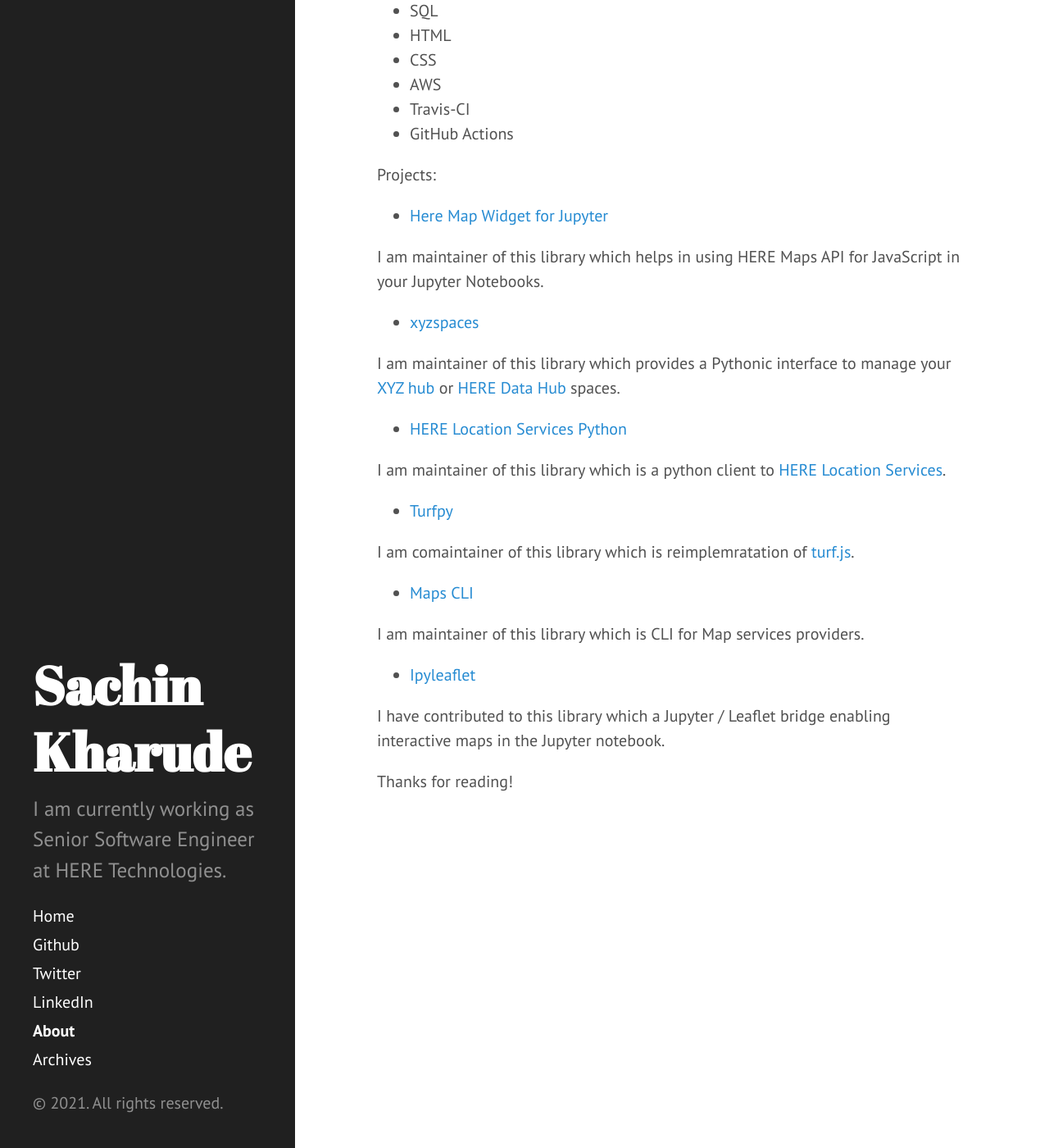
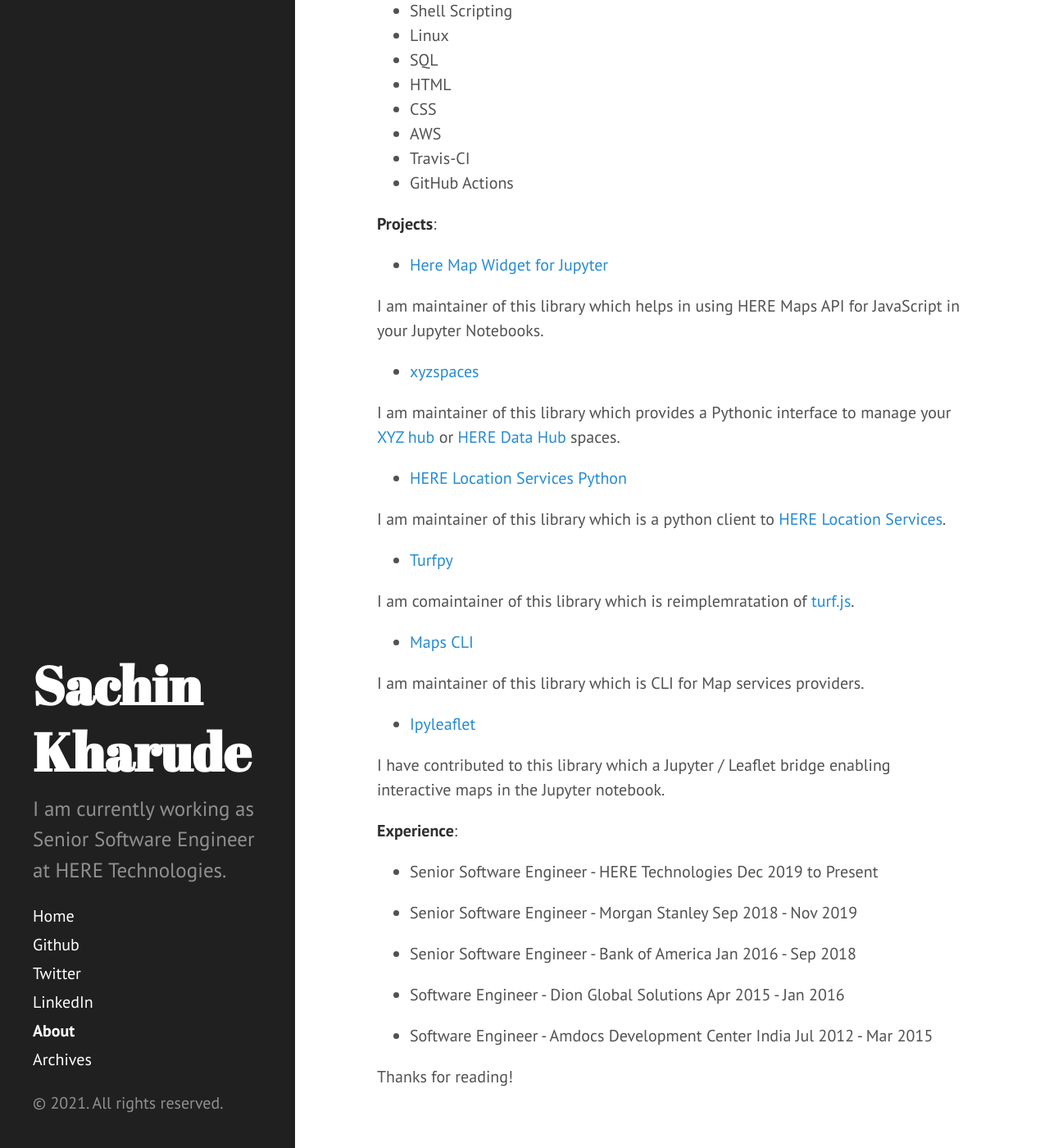
Before and after one commit to sackh/sackh.github.io, a Jekyll site: the page built from about.md, in a window 1280 px wide and 1400 px high, scrolled down 522 px. Shown: the whole window at 82% size. Built offline with Jekyll 4.4.1, drawn with Linux system fonts in a browser that asks for light colours; Markdown is read by kramdown in place of the engine named in the settings; some of the changed text lies outside the part shown.

Commit message:
update2
Signed-off-by: Kharude, Sachin <sachin.kharude@here.com>

```diff
--- a/about.md
+++ b/about.md
@@ -49,5 +51,17 @@ I am maintainer of this library which is CLI for Map services providers.
 
 I have contributed to this library which a Jupyter / Leaflet bridge enabling interactive maps in the Jupyter notebook.
 
+**Experience**:
+
+- Senior Software Engineer - HERE Technologies Dec 2019 to Present
+
+- Senior Software Engineer - Morgan Stanley Sep 2018 - Nov 2019
+
+- Senior Software Engineer - Bank of America Jan 2016 - Sep 2018
+
+- Software Engineer - Dion Global Solutions Apr 2015 - Jan 2016
+
+- Software Engineer - Amdocs Development Center India Jul 2012 - Mar 2015
+
 
 Thanks for reading!
```
Also changed, not shown: other parts of about.md (+5 -3 lines).
